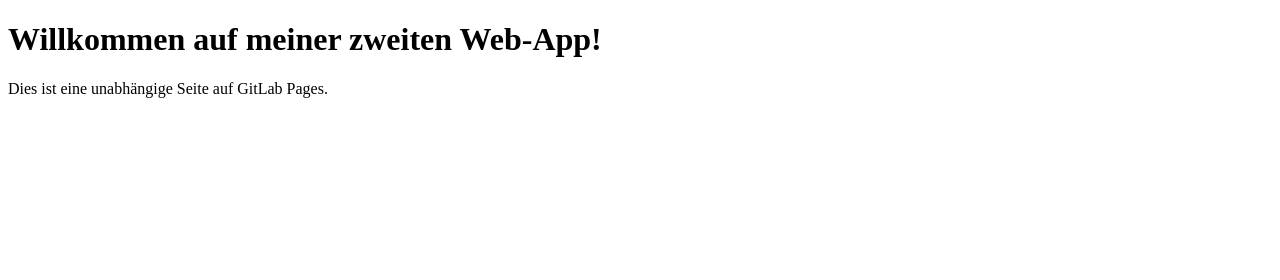
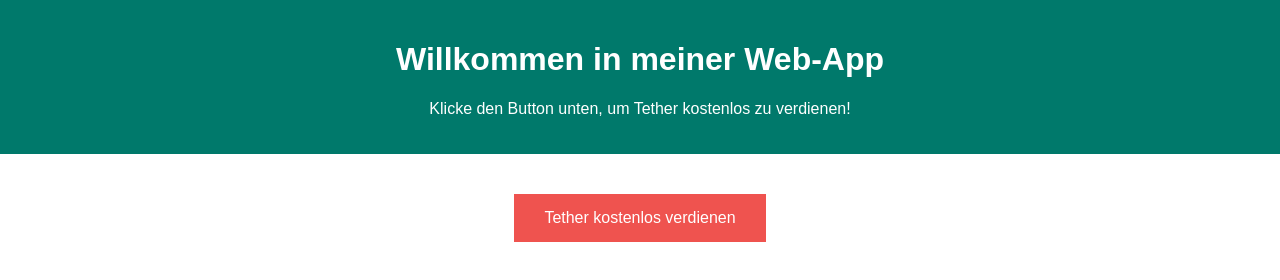
Before and after one commit to Libertatem-Money/Libertatem-MX, a plain HTML site: page Index.html in a window 1280 px wide. Drawn offline with Linux system fonts and the light colour scheme.

Commit message:
Update Index.html

```diff
--- a/Index.html
+++ b/Index.html
@@ -1,12 +1,61 @@
 <!DOCTYPE html>
-<html lang="en">
+<html lang="de">
 <head>
     <meta charset="UTF-8">
     <meta name="viewport" content="width=device-width, initial-scale=1.0">
-    <title>Meine zweite Web-App</title>
+    <title>Web-App mit eingebetteter Seite</title>
+    <style>
+        body {
+            font-family: Arial, sans-serif;
+            text-align: center;
+            margin: 0;
+            padding: 0;
+        }
+        header {
+            padding: 20px;
+            background-color: #00796b;
+            color: white;
+        }
+        #content {
+            margin: 20px;
+        }
+        button {
+            background-color: #ef534f;
+            border: none;
+            color: white;
+            padding: 15px 30px;
+            font-size: 16px;
+            cursor: pointer;
+            margin-top: 20px;
+        }
+        button:hover {
+            background-color: #d32f2f;
+        }
+        #iframeContainer {
+            display: none;
+            margin-top: 20px;
+            width: 100%;
+            height: 80vh;
+            border: none;
+        }
+    </style>
+    <script>
+        function loadPage() {
+            const iframeContainer = document.getElementById("iframeContainer");
+            iframeContainer.style.display = "block"; // Zeigt das iframe an
+            iframeContainer.src = "https://freetether.com/?ref=414079"; // Setzt die URL
+        }
+    </script>
 </head>
 <body>
-    <h1>Willkommen auf meiner zweiten Web-App!</h1>
-    <p>Dies ist eine unabhängige Seite auf GitLab Pages.</p>
+    <header>
+        <h1>Willkommen in meiner Web-App</h1>
+        <p>Klicke den Button unten, um Tether kostenlos zu verdienen!</p>
+    </header>
+
+    <div id="content">
+        <button onclick="loadPage()">Tether kostenlos verdienen</button>
+        <iframe id="iframeContainer"></iframe>
+    </div>
 </body>
 </html>
```
